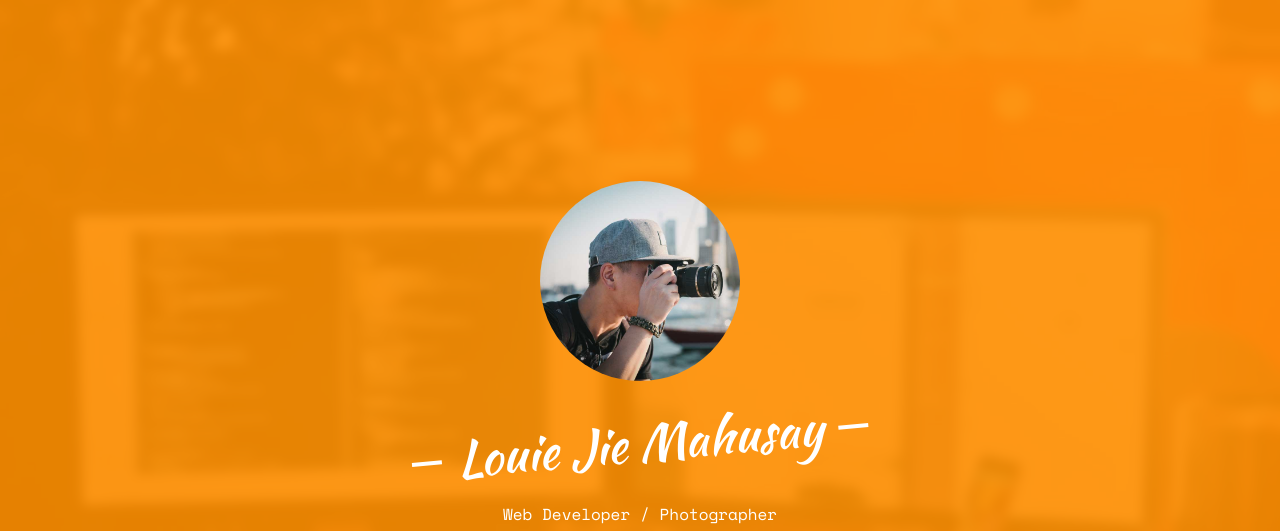
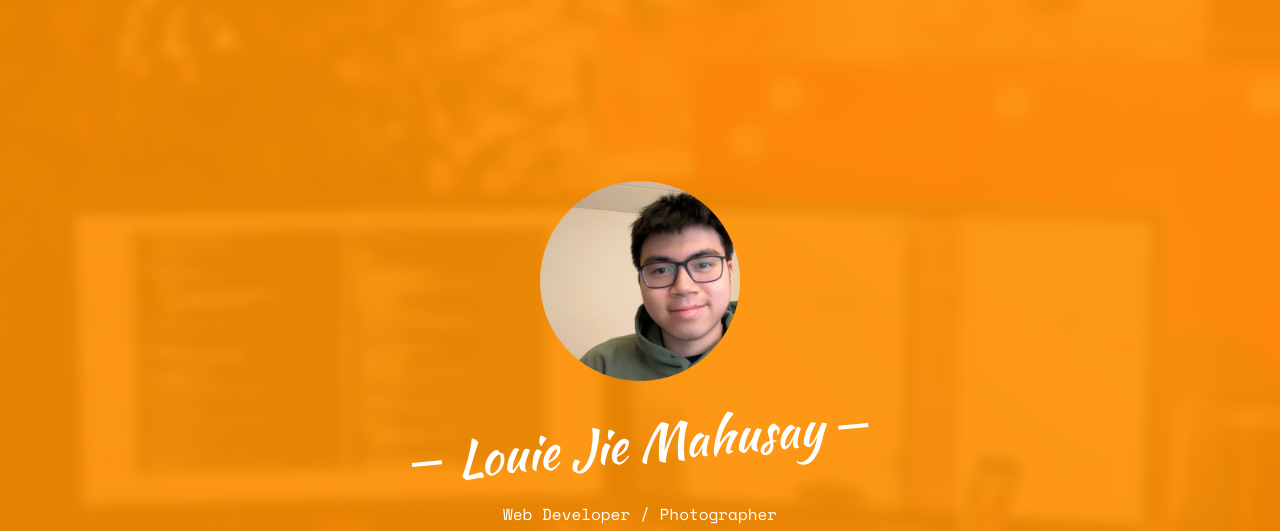
Before and after one commit to amc564/amc564.github.io, a plain HTML site: page index.html in a window 1280 px wide. Shown: the top 531 px of the page. Drawn offline with nearby package versions, Linux system fonts and the light colour scheme; some packages are replaced by stand-ins of ours; no server answers; files whose address does not match are found by name.

Commit message:
updatepfp.html

```diff
--- a/index.html
+++ b/index.html
@@ -67,7 +67,7 @@
 				<div class="col-md-8 col-md-offset-2 text-center">
 					<div class="display-t js-fullheight">
 						<div class="display-tc js-fullheight animate-box" data-animate-effect="fadeIn">
-							<div class="profile-thumb" style="background: url(images/user-3.jpg);"></div>
+							<div class="profile-thumb" style="background: url(images/pfp.jpg);"></div>
 							<h1><span>Louie Jie Mahusay</span></h1>
 							<h3><span>Web Developer / Photographer</span></h3>
 							<p>
```
